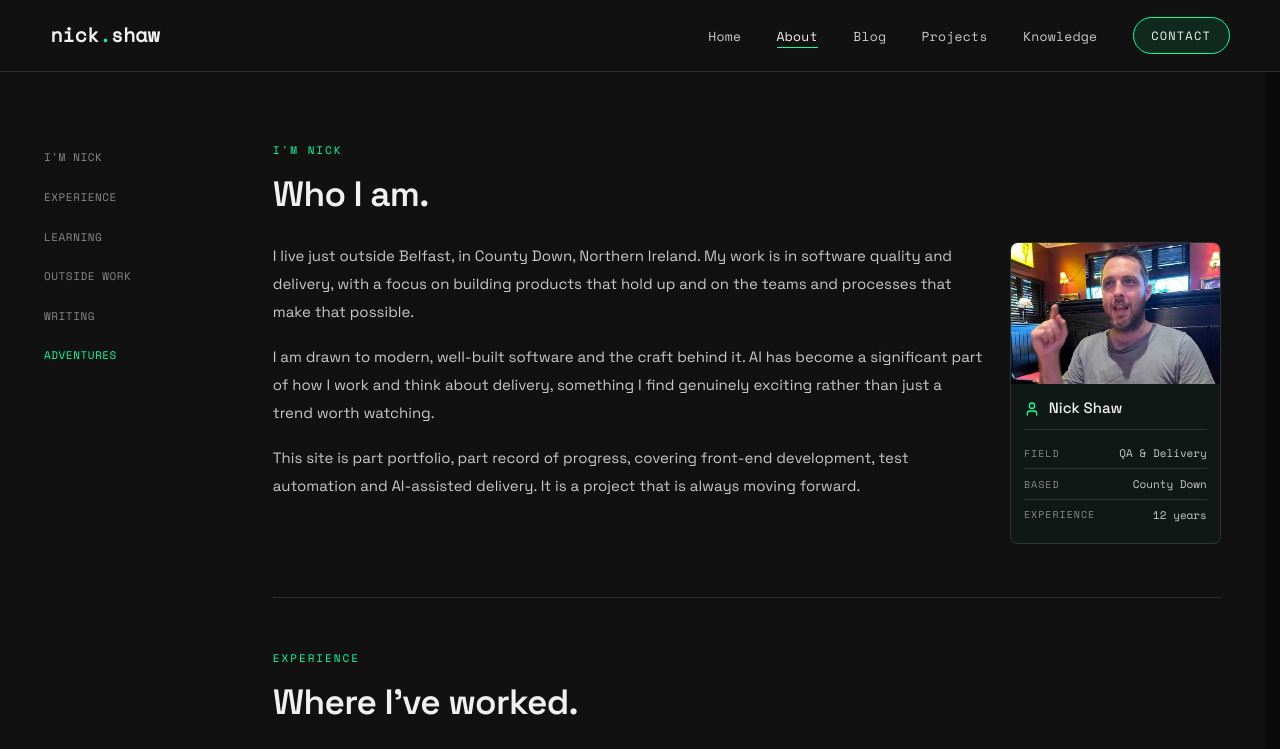
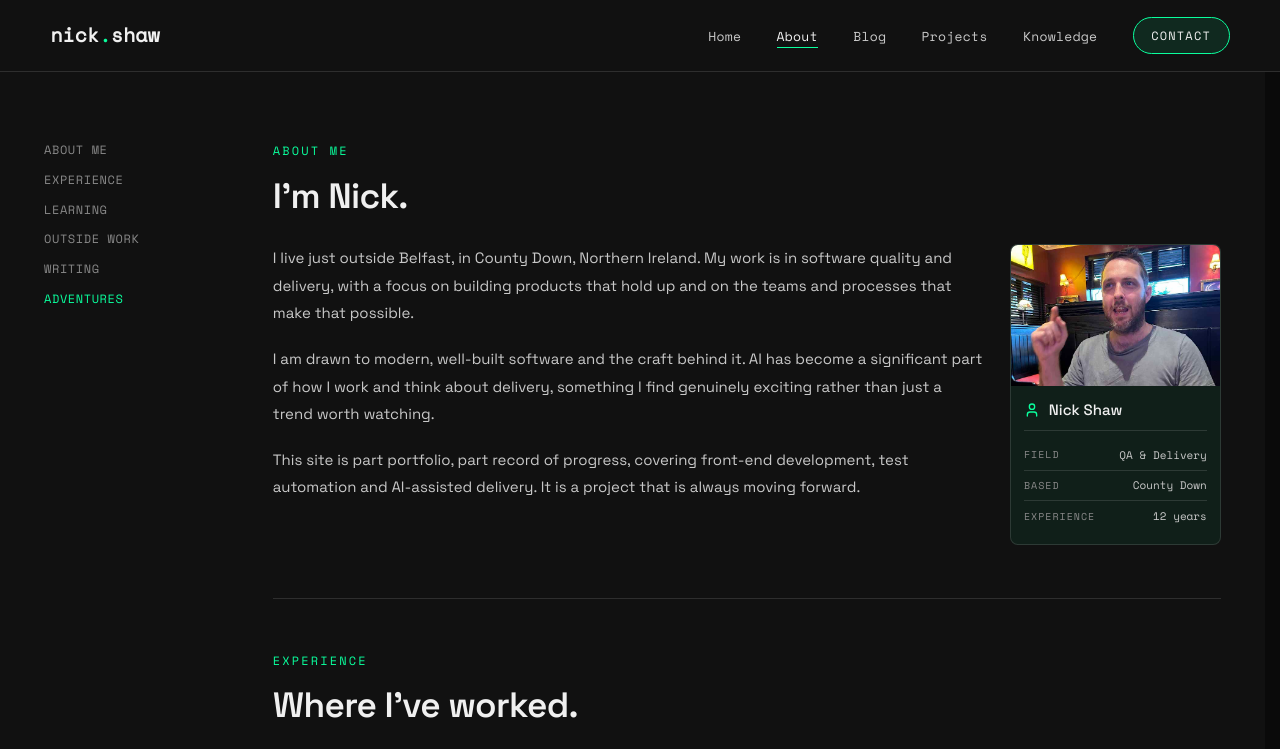
Before and after one commit to NickShaw1/nickshaw1.github.io, a React (Vite) app: page /about in a window 1280 px wide. Shown: the top 749 px of the page. Built offline with nearby package versions, Linux system fonts and the light colour scheme.

Commit message:
UI Changes

```diff
--- a/src/components/SectionLabel.tsx
+++ b/src/components/SectionLabel.tsx
@@ -7,7 +7,7 @@ export default function SectionLabel({ children, className = '' }: SectionLabelP
   return (
     <p
       className={`
-        font-mono text-[11px] tracking-[0.18em] uppercase text-accent
+        font-mono text-[12px] tracking-[0.18em] uppercase text-accent
         mb-3 ${className}
       `}
     >
--- a/src/pages/About.tsx
+++ b/src/pages/About.tsx
@@ -40,7 +40,7 @@ function renderInlineLinks(text: string): ReactNode {
 }
 
 const SECTIONS = [
-  { id: 'im-nick',      label: "I'm Nick"     },
+  { id: 'im-nick',      label: 'About me'     },
   { id: 'experience',   label: 'Experience'   },
   { id: 'learning',     label: 'Learning'     },
   { id: 'outside-work', label: 'Outside Work' },
@@ -68,18 +68,19 @@ interface SectionBlockProps {
   heading: string
   children: React.ReactNode
   reduced: boolean
+  noYOffset?: boolean
 }
 
-function SectionBlock({ id, label, heading, children, reduced }: SectionBlockProps) {
+function SectionBlock({ id, label, heading, children, reduced, noYOffset }: SectionBlockProps) {
   return (
     <m.section
       id={id}
       aria-labelledby={`${id}-heading`}
-      initial={reduced ? undefined : { opacity: 0, y: 24 }}
+      initial={reduced ? undefined : { opacity: 0, y: noYOffset ? 0 : 24 }}
       whileInView={reduced ? undefined : { opacity: 1, y: 0 }}
       viewport={{ once: true, amount: 0.08 }}
       transition={{ duration: 0.55, ease: 'easeOut' }}
-      className="scroll-mt-[88px]"
+      className="scroll-mt-[88px] m-0"
     >
       <SectionLabel>{label}</SectionLabel>
       <h2
@@ -103,7 +104,7 @@ function ProfileCard({ src, alt, name, icon, iconColour, rows, imgClass = 'objec
   imgClass?: string
 }) {
   return (
-    <div className="w-full sm:flex-shrink-0 sm:w-48 bg-accent/[0.03] border border-bg-border rounded-card overflow-hidden">
+    <div className="w-full sm:flex-shrink-0 sm:w-48 bg-accent/[0.06] border border-bg-border rounded-card overflow-hidden">
       <img src={src} alt={alt} loading="lazy" className={`w-full aspect-[4/3] sm:aspect-auto sm:h-32 ${imgClass}`} />
       <div className="px-3 py-3">
         <div className={`flex items-center gap-2 mb-2 pb-2 border-b border-bg-border ${iconColour}`}>
@@ -178,11 +179,11 @@ export default function About() {
           <nav className="sticky top-[92px]">
             <ul className="space-y-3 list-none p-0 m-0" role="list">
               {SECTIONS.map(({ id, label }) => (
-                <li key={id}>
+                <li key={id} className="flex">
                   <button
                     onClick={() => scrollTo(id)}
                     className={`
-                      text-left w-full font-mono text-[11px] tracking-wider uppercase
+                      text-left w-full font-mono text-[12px] tracking-wider uppercase
                       transition-colors duration-150 leading-snug
                       ${active === id ? 'text-accent' : 'text-text-muted hover:text-text-secondary'}
                     `}
@@ -198,11 +199,11 @@ export default function About() {
 
 
         {/* ── Main content ──────────────────────────────── */}
-        <article className="flex-1 min-w-0">
+        <article className="flex-1 min-w-0 m-0 p-0">
           <h1 className="sr-only">About Nick Shaw</h1>
 
           {/* ── I'm Nick ──────────────────────────────────── */}
-          <SectionBlock id="im-nick" label="I'm Nick" heading="Who I am." reduced={reduced}>
+          <SectionBlock id="im-nick" label="About me" heading="I'm Nick." reduced={reduced} noYOffset>
             <div className="flex flex-col sm:flex-row gap-8 sm:gap-6 items-start">
               <div className="flex-1 min-w-0">
                 {meta.aboutSections.imNick.split('\n\n').map((para, i) => (
@@ -389,7 +390,7 @@ export default function About() {
           <Divider />
 
           {/* ── Writing ───────────────────────────────────── */}
-          <SectionBlock id="writing" label="Writing" heading="How I write." reduced={reduced}>
+          <SectionBlock id="writing" label="Writing" heading="Creative writing." reduced={reduced}>
             {meta.aboutSections.writing.split('\n\n').map((para, i) =>
               para.startsWith('> ') ? (
                 <blockquote key={i} className="border-l-[3px] border-accent pl-4 my-5 text-text-secondary text-[15px] leading-[1.85] italic">
--- a/src/pages/Home.tsx
+++ b/src/pages/Home.tsx
@@ -1,7 +1,7 @@
 import { Link, useLocation } from 'react-router-dom'
 import { useEffect, useState, lazy, Suspense } from 'react'
 import { m } from 'framer-motion'
-import { ArrowRight } from 'lucide-react'
+import { ArrowRight, User, FolderOpen } from 'lucide-react'
 import SEOHead from '../components/SEOHead'
 import TerminalStrip from '../components/TerminalStrip'
 import ProjectCard from '../components/ProjectCard'
@@ -121,28 +121,28 @@ export default function Home() {
                     inline-flex items-center justify-center gap-2
                     bg-accent text-bg-base
                     font-mono text-[12px] font-semibold tracking-widest uppercase
-                    px-6 py-3.5 rounded-pill
+                    w-full sm:w-auto whitespace-nowrap px-6 py-3.5 rounded-pill
                     shadow-[0_0_24px_rgba(10,255,157,0.25)]
                     hover:bg-accent/90 hover:shadow-[0_0_32px_rgba(10,255,157,0.35)]
                     transition-all duration-150
                     active:scale-100
                   "
                 >
-                  About me <ArrowRight size={14} />
+                  <User size={14} /> About me <ArrowRight size={14} />
                 </Link>
                 <Link
                   to="/projects"
                   className="
                     inline-flex items-center justify-center gap-2
-                    bg-white/5 border border-white/15 text-text-primary
+                    border border-accent text-text-primary bg-accent/10
                     font-mono text-[12px] tracking-widest uppercase
-                    px-6 py-3.5 rounded-pill
-                    hover:bg-white/10 hover:border-accent/40 hover:text-accent
-                    transition-all duration-150
+                    w-full sm:w-auto whitespace-nowrap px-6 py-3.5 rounded-pill
+                    hover:bg-accent/20
+                    transition-colors duration-150
                     active:scale-100
                   "
                 >
-                  Latest projects
+                  <FolderOpen size={14} /> Latest projects
                 </Link>
               </m.div>
 
```
